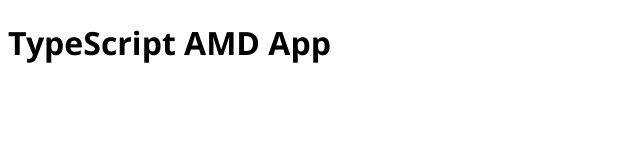
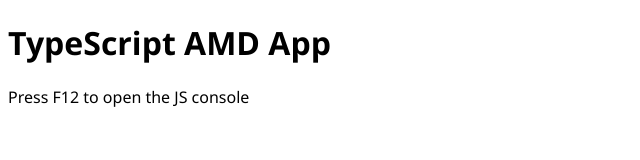
Before and after one commit to basarat/typescript-amd, a plain HTML site: page app/index.htm in a window 1280 px wide. Shown: the whole page, without its empty margins (0-640 px from the left). Drawn offline with Linux system fonts and the light colour scheme.

Commit message:
cleaner info

```diff
--- a/app/index.htm
+++ b/app/index.htm
@@ -12,7 +12,7 @@
 
     <body>
         <h1>TypeScript AMD App</h1>
-        <div id="content"></div>
+        <div id="content">Press F12 to open the JS console</div>
     </body>
 
 </html>
--- a/app/scripts/tsmodule/tsmodule.js
+++ b/app/scripts/tsmodule/tsmodule.js
@@ -1,4 +1,7 @@
 define(["require", "exports", "./tsmoduleDependency"], function(require, exports, __dependency__) {
+    // Either use path from your base path:
+    //import dependency = module("tsmodule/tsmoduleDependency");
+    // OR relative path from currnet file
     var dependency = __dependency__;
 
     function tsmoduleFunction(what) {
@@ -7,3 +10,4 @@
     }
     exports.tsmoduleFunction = tsmoduleFunction;
 })
+//@ sourceMappingURL=tsmodule.js.map
--- a/app/scripts/tsmodule/tsmoduleDependency.js
+++ b/app/scripts/tsmodule/tsmoduleDependency.js
@@ -5,3 +5,4 @@
     }
     exports.sayIt = sayIt;
 })
+//@ sourceMappingURL=tsmoduleDependency.js.map
```
Also changed, not shown: 1 other file.
